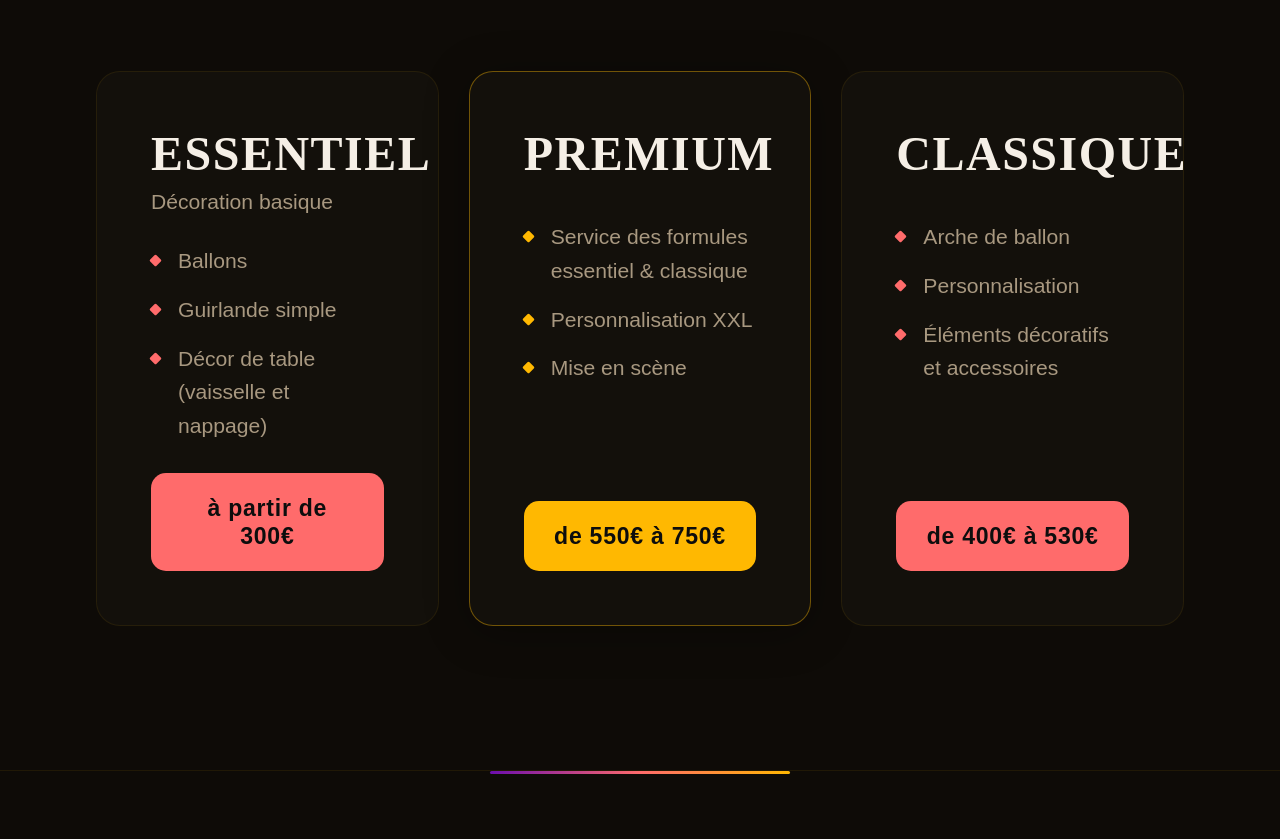
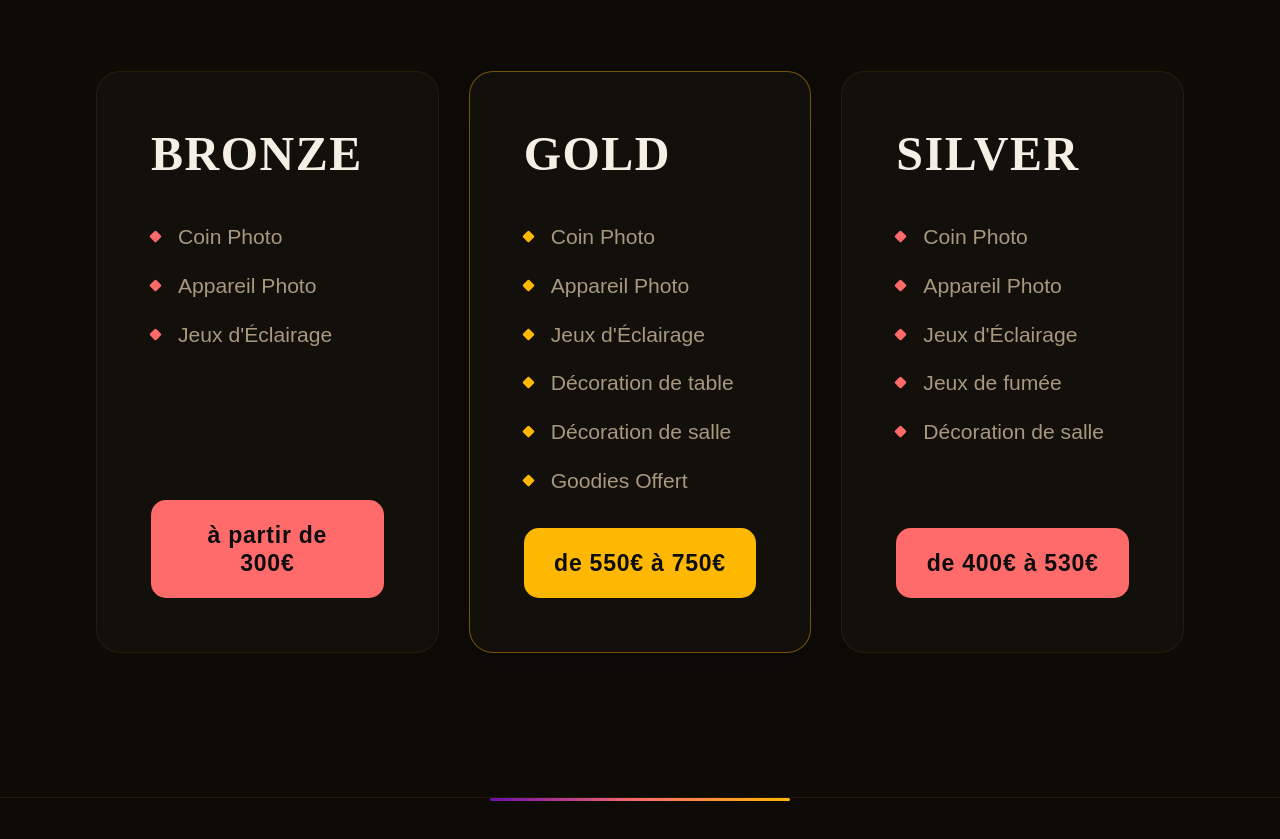
Before and after one commit to HydreFunky11/Aurea-Studio, a Next.js app: page / in a window 1280 px wide. Shown: the part 5449-6288 px from the top of the page. Built offline with nearby package versions, Linux system fonts and the light colour scheme; a web font is replaced by a local one.

Commit message:
feat(Formules): update title and feature text

```diff
--- a/src/components/Formules/Formules.js
+++ b/src/components/Formules/Formules.js
@@ -3,33 +3,37 @@ import styles from "./Formules.module.css";
 
 const formulesData = [
   {
-    title: "Essentiel",
-    subtitle: "Décoration basique",
+    title: "Bronze",
     features: [
-      "Ballons",
-      "Guirlande simple",
-      "Décor de table (vaisselle et nappage)",
+      "Coin Photo",
+      "Appareil Photo",
+      "Jeux d'Éclairage",
     ],
     price: "à partir de 300€",
     accent: "coral",
   },
   {
-    title: "Premium",
+    title: "Gold",
     features: [
-      "Service des formules essentiel & classique",
-      "Personnalisation XXL",
-      "Mise en scène",
+      "Coin Photo",
+      "Appareil Photo",
+      "Jeux d'Éclairage",
+      "Décoration de table",
+      "Décoration de salle",
+      "Goodies Offert",
     ],
     price: "de 550€ à 750€",
     accent: "gold",
     featured: true,
   },
   {
-    title: "Classique",
+    title: "Silver",
     features: [
-      "Arche de ballon",
-      "Personnalisation",
-      "Éléments décoratifs et accessoires",
+      "Coin Photo",
+      "Appareil Photo",
+      "Jeux d'Éclairage",
+      "Jeux de fumée",
+      "Décoration de salle",
     ],
     price: "de 400€ à 530€",
     accent: "coral",
```
